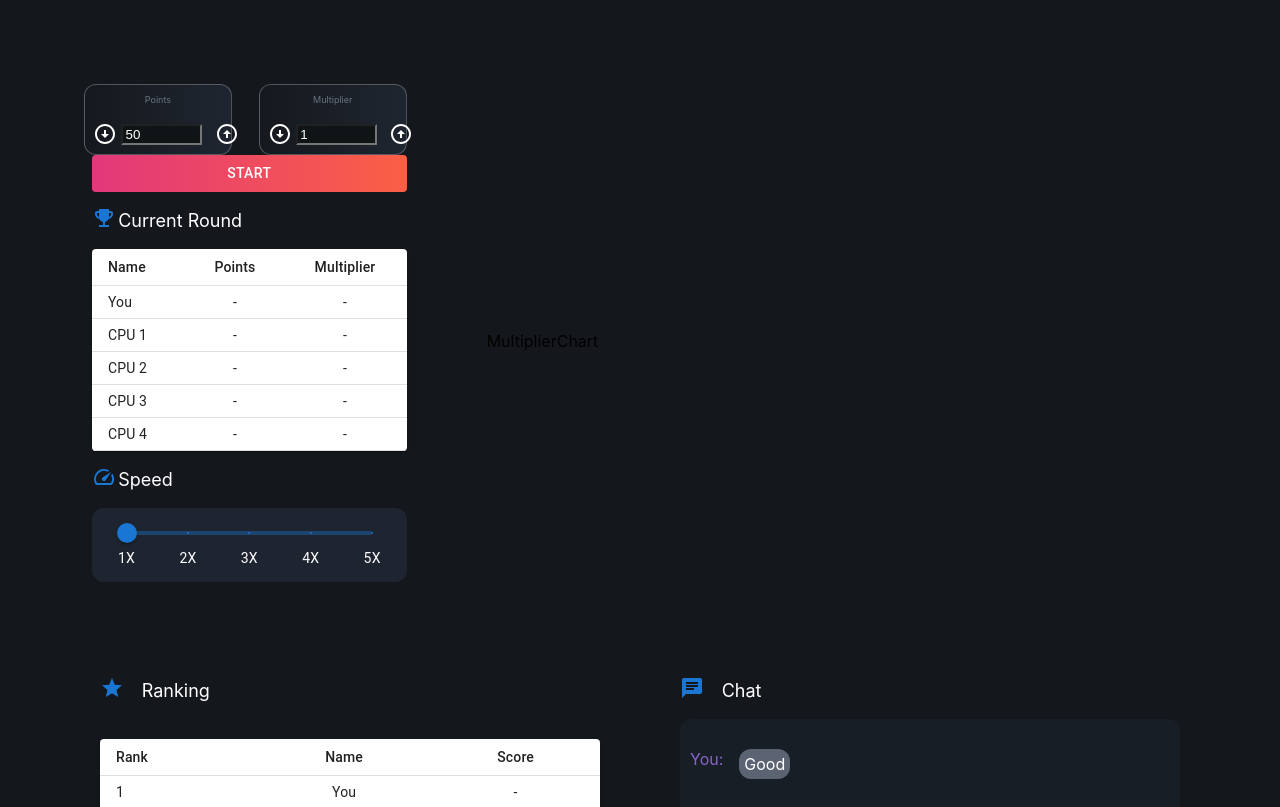
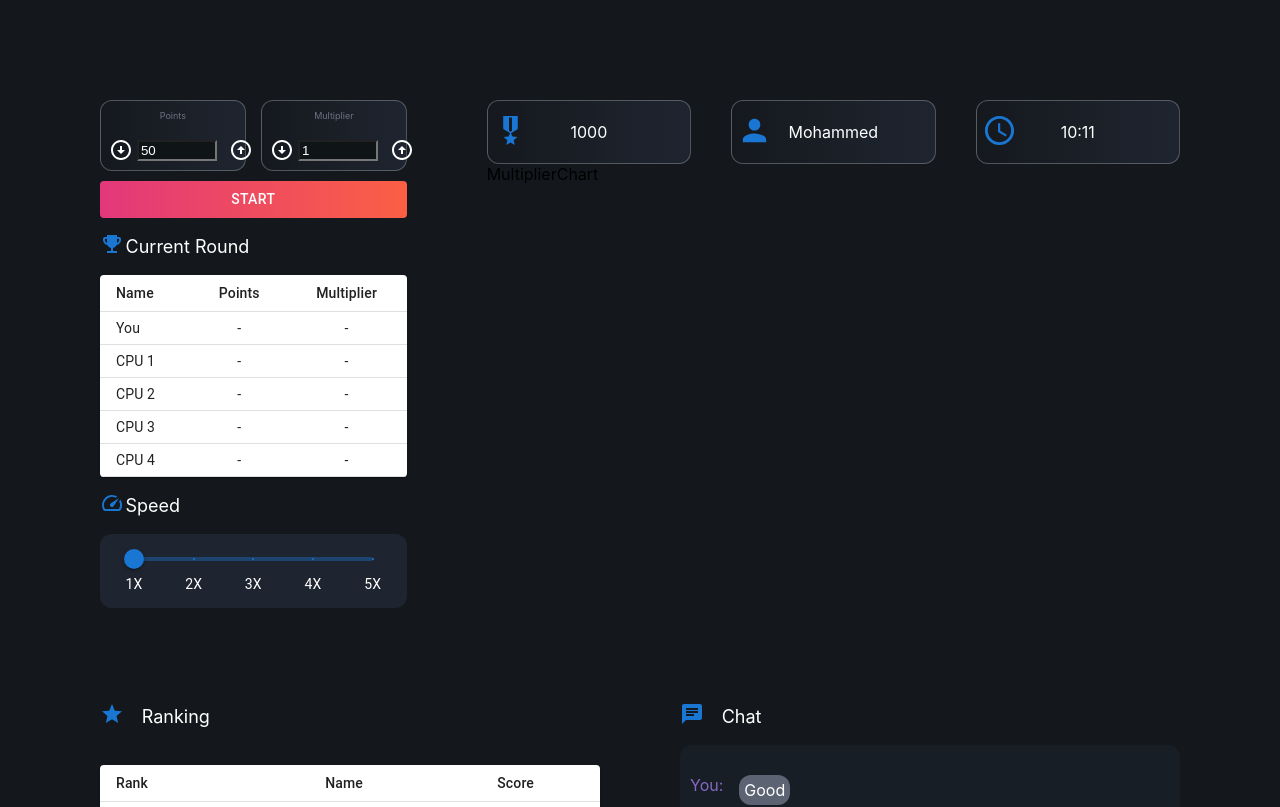
Before and after one commit to Mohammad-Masri/Guess-Number-Game, a React (Create React App) app in the folder guess-number-frontend/: page / in a window 1280 px wide. Shown: the top 807 px of the page. Built offline with nearby package versions, Linux system fonts and the light colour scheme.

Commit message:
Statistics Row

```diff
--- a/guess-number-frontend/package.json
+++ b/guess-number-frontend/package.json
@@ -14,6 +14,7 @@
     "@types/node": "^16.18.36",
     "@types/react": "^18.2.12",
     "@types/react-dom": "^18.2.5",
+    "moment": "^2.29.4",
     "react": "^18.2.0",
     "react-dom": "^18.2.0",
     "react-router-dom": "^6.13.0",
--- a/guess-number-frontend/src/components/RoundMenu/index.tsx
+++ b/guess-number-frontend/src/components/RoundMenu/index.tsx
@@ -18,17 +18,15 @@ export default function RoundMenu() {
       direction="row"
       justifyContent="flex-start"
       alignItems="flex-start"
-      spacing={1}
     >
-      <Grid item xs={12}>
+      <Grid item xs={12} style={{ marginBottom: 10 }}>
         <Grid
           container
           direction="row"
           justifyContent="space-between"
           alignItems="center"
-          spacing={2}
         >
-          <Grid xs={5.5}>
+          <Grid xs={5.7}>
             <NumberInput
               label="Points"
               id="points"
@@ -37,7 +35,7 @@ export default function RoundMenu() {
               stepAmount={25}
             />
           </Grid>
-          <Grid xs={5.5}>
+          <Grid xs={5.7}>
             <NumberInput
               label="Multiplier"
               id="multiplier"
--- /dev/null
+++ b/guess-number-frontend/src/components/StatisticsCard/index.tsx
@@ -0,0 +1,32 @@
+import React from "react";
+import { Grid } from "@mui/material";
+interface Props {
+  icon?: React.ReactNode | null;
+  label?: string | null;
+}
+export default function StatisticsCard({ icon, label }: Props) {
+  return (
+    <Grid
+      container
+      direction="row"
+      justifyContent="space-between"
+      alignItems="center"
+      style={{
+        padding: 5,
+        background: "linear-gradient(to right, #15191e, #1f2530)",
+        border: "1px solid rgba(255, 253, 253, 0.253)",
+        borderRadius: 12,
+      }}
+    >
+      <Grid item xs={2}>
+        {icon != null ? icon : <></>}
+      </Grid>
+      <Grid item xs={8}>
+        <p style={{ textAlign: "center", color: "#FFF" }}>
+          {label != null ? label : <></>}
+        </p>
+      </Grid>
+      <Grid item xs={2}></Grid>
+    </Grid>
+  );
+}
--- /dev/null
+++ b/guess-number-frontend/src/components/StatisticsRow/index.tsx
@@ -0,0 +1,41 @@
+import React from "react";
+import { Grid } from "@mui/material";
+import StatisticsCard from "../StatisticsCard";
+import MilitaryTechIcon from "@mui/icons-material/MilitaryTech";
+import PersonIcon from "@mui/icons-material/Person";
+import AccessTimeIcon from "@mui/icons-material/AccessTime";
+import { Player } from "../../dto/Player";
+import { getCurrentTime, makeTimeFormat } from "../../helpers/moment";
+
+const currentPlayer = new Player("Mohammed", 1000);
+
+export default function StatisticsRow() {
+  return (
+    <Grid
+      container
+      direction="row"
+      justifyContent="center"
+      alignItems="center"
+      spacing={5}
+    >
+      <Grid item xs={4}>
+        <StatisticsCard
+          label={currentPlayer.points + ""}
+          icon={<MilitaryTechIcon color="primary" fontSize="large" />}
+        />
+      </Grid>
+      <Grid item xs={4}>
+        <StatisticsCard
+          label={currentPlayer.name}
+          icon={<PersonIcon color="primary" fontSize="large" />}
+        />
+      </Grid>
+      <Grid item xs={4}>
+        <StatisticsCard
+          label={makeTimeFormat(getCurrentTime())}
+          icon={<AccessTimeIcon color="primary" fontSize="large" />}
+        />
+      </Grid>
+    </Grid>
+  );
+}
--- a/guess-number-frontend/src/components/WelcomeCard/index.tsx
+++ b/guess-number-frontend/src/components/WelcomeCard/index.tsx
@@ -1,6 +1,4 @@
 import React, { useState } from "react";
-import { Grid } from "@mui/material";
-import MyButton from "../MyButton";
 import RoundMenu from "../RoundMenu";
 import WelcomeForm from "../WelcomeForm";
 
--- /dev/null
+++ b/guess-number-frontend/src/dto/Player/index.ts
@@ -0,0 +1,10 @@
+export class Player {
+  name: string;
+
+  points: number;
+
+  constructor(name: string, points: number) {
+    this.name = name;
+    this.points = points;
+  }
+}
--- /dev/null
+++ b/guess-number-frontend/src/helpers/moment/index.ts
@@ -0,0 +1,14 @@
+import moment from "moment";
+
+export const getCurrentTime = () => {
+  return moment().toString();
+};
+
+export const makeTimeFormat = (
+  time: Date | string | moment.Moment,
+  format = "HH:mm"
+) => {
+  return moment(time)
+    .format(format)
+    .toString();
+};
--- a/guess-number-frontend/src/pages/GamePage/index.tsx
+++ b/guess-number-frontend/src/pages/GamePage/index.tsx
@@ -4,14 +4,15 @@ import RankingTable from "../../components/RankingTable";
 import ChatCard from "../../components/ChatCard";
 import MultiplierChart from "../../components/MultiplierChart";
 import { Grid } from "@mui/material";
+import StatisticsRow from "../../components/StatisticsRow";
 
 export default function GamePage() {
   return (
     <Grid
       container
       direction="row"
-      justifyContent="center"
-      alignItems="center"
+      justifyContent="flex-start"
+      alignItems="flex-start"
       spacing={10}
       style={{
         padding: 100,
@@ -22,7 +23,19 @@ export default function GamePage() {
       </Grid>
 
       <Grid item xs={8}>
-        <MultiplierChart />
+        <Grid
+          container
+          direction="row"
+          justifyContent="flex-start"
+          alignItems="flex-start"
+        >
+          <Grid item xs={12}>
+            <StatisticsRow />
+          </Grid>
+          <Grid item xs={12}>
+            <MultiplierChart />
+          </Grid>
+        </Grid>
       </Grid>
 
       <Grid item xs={6}>
```
Also changed, not shown: 1 other file (tests, documents, lock files or other folders).
